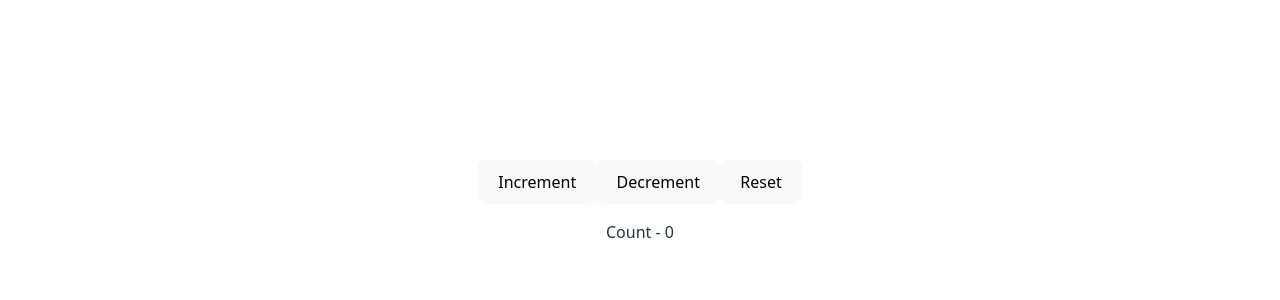
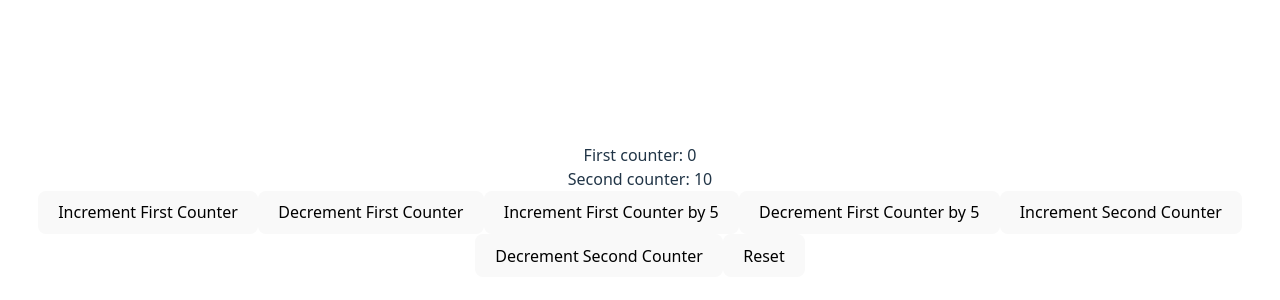
Before and after one commit to reinertisa/advanced-react-hooks, a React (Vite) app: page / in a window 1280 px wide. Shown: the part 190-490 px from the top of the page. Built offline with nearby package versions, Linux system fonts and the light colour scheme.

Commit message:
feat(website): use reducer with the complex state

```diff
--- a/src/App.jsx
+++ b/src/App.jsx
@@ -12,11 +12,12 @@ import ComponentC from "./components/usecontext/example1/ComponentC.jsx";
 import UserContextProvider from "./components/usecontext/context/UserContext.jsx";
 import ChannelContextProvider from "./components/usecontext/context/ChannelContext.jsx";
 import Counter1 from "./components/usereducer/Counter1.jsx";
+import Counter2 from "./components/usereducer/Counter2.jsx";
 
 export default function App() {
   return (
       <div>
-          <Counter1 />
+          <Counter2 />
       </div>
   )
 }
--- /dev/null
+++ b/src/components/usereducer/Counter2.jsx
@@ -0,0 +1,41 @@
+import {useReducer} from 'react';
+
+const initialState = {
+    firstCounter: 0,
+    secondCounter: 10,
+}
+
+const counterReducer = (state, action) => {
+    switch(action.type) {
+        case 'increment':
+            return {...state, firstCounter: state.firstCounter + (action?.value ?? 1)};
+        case 'decrement':
+            return {...state, firstCounter: state.firstCounter - (action?.value ?? 1)};
+        case 'incrementTwo':
+            return {...state, secondCounter: state.secondCounter + 1};
+        case 'decrementTwo':
+            return {...state, secondCounter: state.secondCounter - 1};
+        case 'reset':
+            return initialState;
+        default:
+            return state;
+    }
+}
+
+export default function Counter2() {
+    const [state, dispatch] = useReducer(counterReducer, initialState);
+
+    return (
+        <div>
+            <div>First counter: {state.firstCounter}</div>
+            <div>Second counter: {state.secondCounter}</div>
+            <button onClick={() => dispatch({type: 'increment'})}>Increment First Counter</button>
+            <button onClick={() => dispatch({type: 'decrement'})}>Decrement First Counter</button>
+            <button onClick={() => dispatch({type: 'increment', value: 5})}>Increment First Counter by 5</button>
+            <button onClick={() => dispatch({type: 'decrement', value: 5})}>Decrement First Counter by 5</button>
+            <button onClick={() => dispatch({type: 'incrementTwo'})}>Increment Second Counter</button>
+            <button onClick={() => dispatch({type: 'decrementTwo'})}>Decrement Second Counter</button>
+            <button onClick={() => dispatch({type: 'reset'})}>Reset</button>
+        </div>
+    )
+}
```
